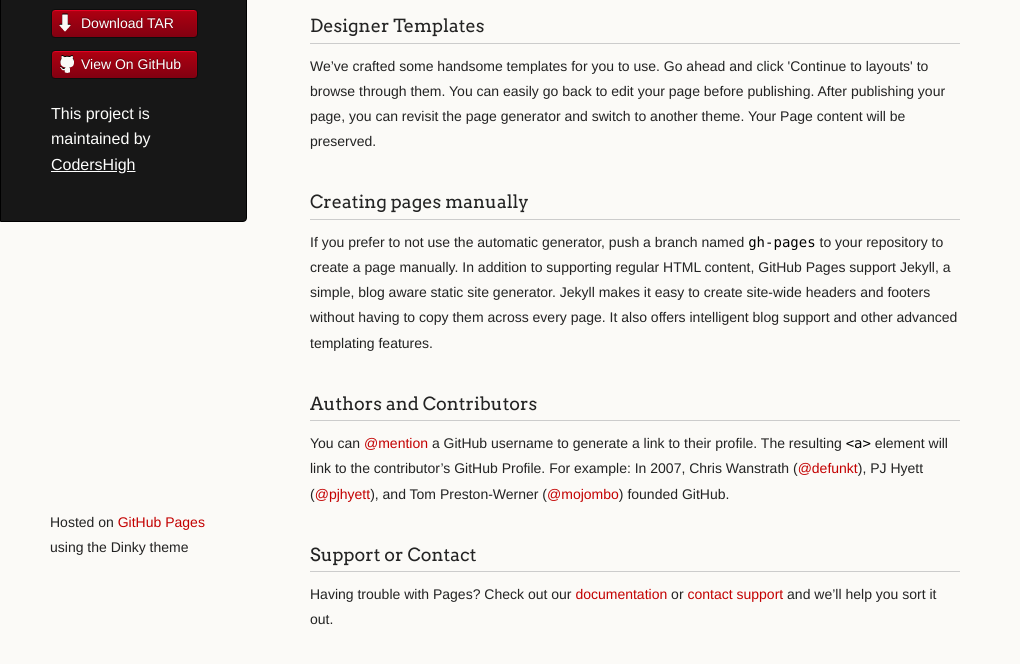
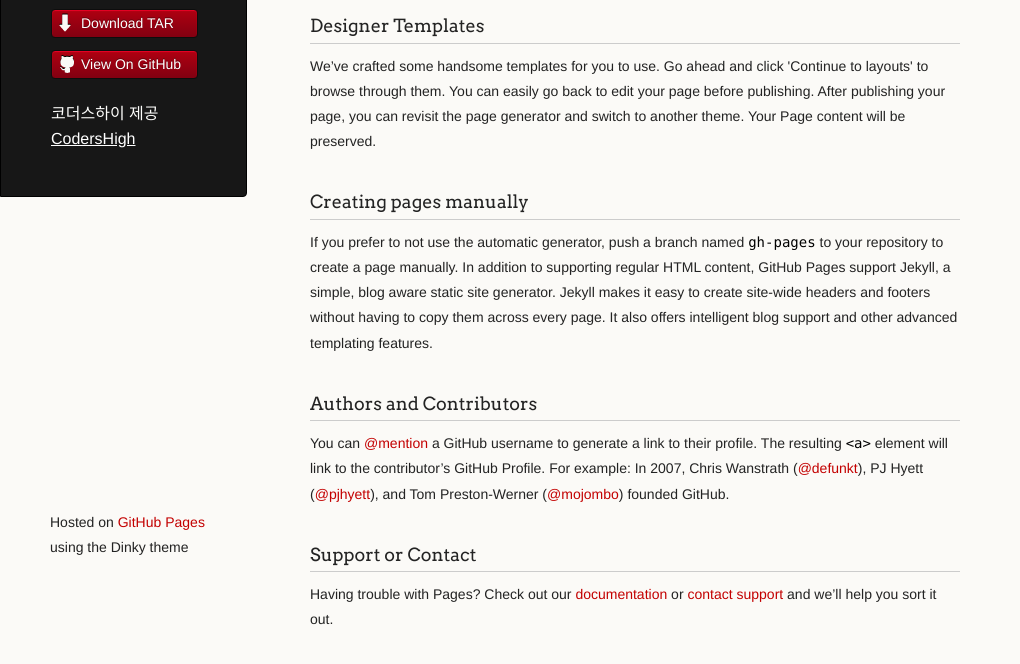
Before and after one commit to astrayne/TestWebSite, a plain HTML site: page index.html in a window 1280 px wide. Shown: the part 208-872 px from the top of the page, without its empty margins (0-1020 px from the left). Drawn offline with Linux system fonts and the light colour scheme.

Commit message:
Index.html

```diff
--- a/index.html
+++ b/index.html
@@ -25,7 +25,7 @@
           <li><a class="buttons github" href="https://github.com/CodersHigh/TestWebSite">View On GitHub</a></li>
         </ul>
 
-        <p class="header">This project is maintained by <a class="header name" href="https://github.com/CodersHigh">CodersHigh</a></p>
+        <p class="header">코더스하이 제공 <a class="header name" href="https://codershigh.com">CodersHigh</a></p>
 
 
       </header>
```
